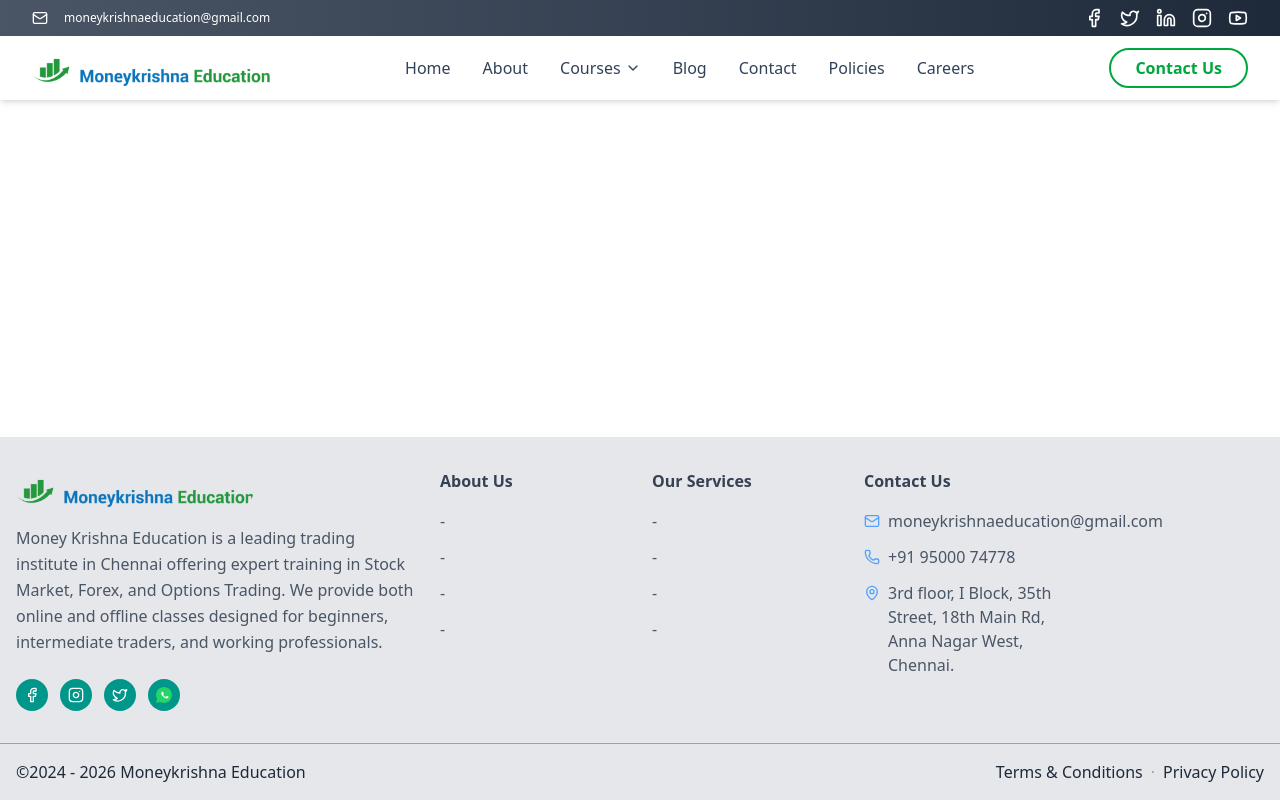
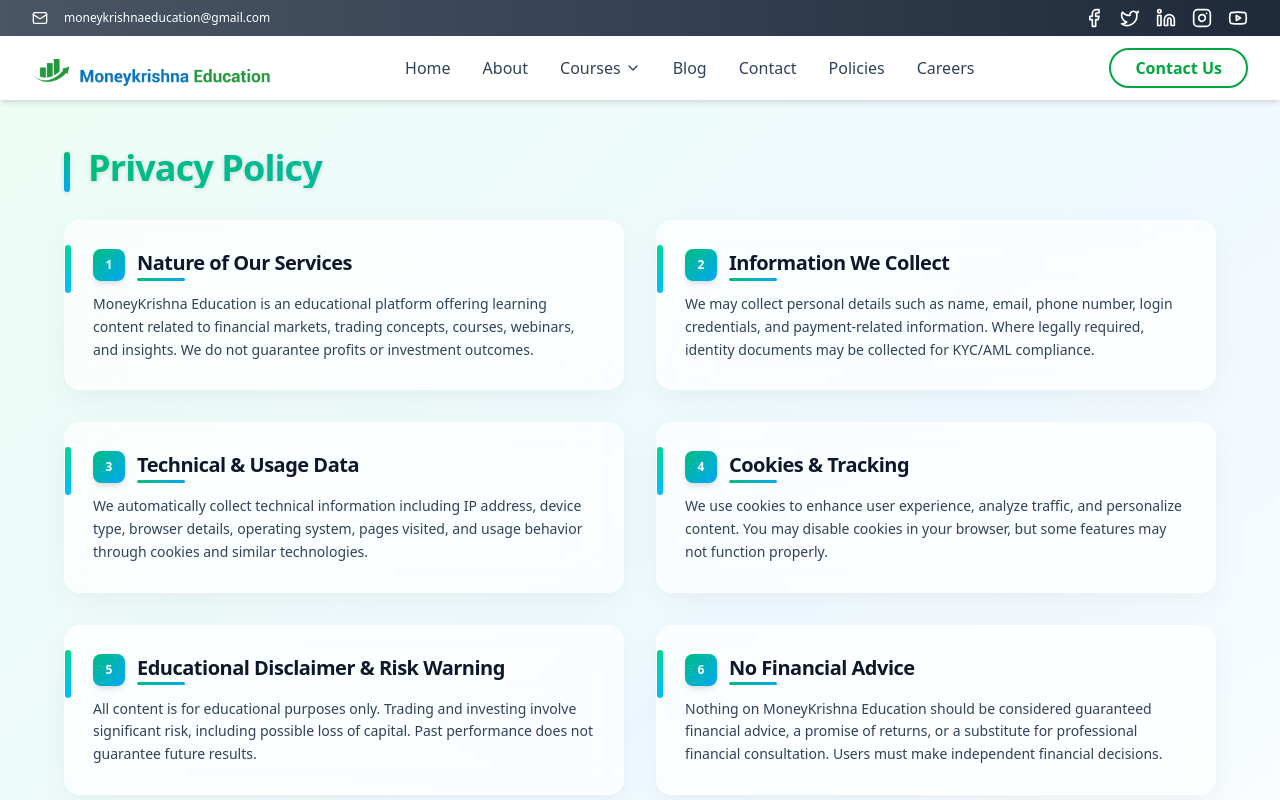
Before and after one commit to Moneykrishnaeducation/MKE, a React (Vite) app: page /disclaimer in a window 1280 px wide. Shown: the top 800 px of the page. Built offline with nearby package versions, Linux system fonts and the light colour scheme.

Commit message:
Policies 1Update

```diff
--- a/src/App.jsx
+++ b/src/App.jsx
@@ -5,6 +5,7 @@
 import About from './Components/About'
 import MT5Education from './Components/MT5Education'
 import Blog from './Components/Blog'
+import Policies from './Components/Policies'
 
 import Footer from './Components/Footer'
 import Blog1 from './Components/Blog1'
@@ -35,6 +36,7 @@
             <Route path="/courses/beginner" element={<BeginnerCourse />} />
             <Route path="/courses/intermediate" element={<Intermediate />} />
             <Route path="/courses/advanced" element={<AdvanceCourse />} />
+            <Route path="/disclaimer" element={<Policies />} />
           </Routes>
         </main>
 
--- /dev/null
+++ b/src/Components/Policies.jsx
@@ -0,0 +1,166 @@
+import React from "react";
+
+const PrivacyPolicy = () => {
+  return (
+    <div className="min-h-screen bg-gradient-to-br from-emerald-50 via-sky-50 to-white">
+      <div className="w-full px-6 sm:px-10 lg:px-16 py-12">
+
+<h1
+  className="relative pl-6 mb-8
+  text-3xl sm:text-4xl font-bold tracking-tight
+  bg-gradient-to-r from-emerald-500 to-sky-500 bg-clip-text text-transparent
+  drop-shadow-sm
+  before:absolute before:left-0 before:top-1
+  before:h-10 before:w-1.5 before:rounded-full
+  before:bg-gradient-to-b before:from-emerald-500 before:to-sky-500"
+>
+  Privacy Policy
+</h1>
+
+
+        {/* Content Grid */}
+        <div className="grid grid-cols-1 md:grid-cols-2 gap-8">
+
+          {[
+            {
+              title: "1. Nature of Our Services",
+              content:
+                "MoneyKrishna Education is an educational platform offering learning content related to financial markets, trading concepts, courses, webinars, and insights. We do not guarantee profits or investment outcomes.",
+            },
+            {
+              title: "2. Information We Collect",
+              content:
+                "We may collect personal details such as name, email, phone number, login credentials, and payment-related information. Where legally required, identity documents may be collected for KYC/AML compliance.",
+            },
+            {
+              title: "3. Technical & Usage Data",
+              content:
+                "We automatically collect technical information including IP address, device type, browser details, operating system, pages visited, and usage behavior through cookies and similar technologies.",
+            },
+            {
+              title: "4. Cookies & Tracking",
+              content:
+                "We use cookies to enhance user experience, analyze traffic, and personalize content. You may disable cookies in your browser, but some features may not function properly.",
+            },
+            {
+              title: "5. Educational Disclaimer & Risk Warning",
+              content:
+                "All content is for educational purposes only. Trading and investing involve significant risk, including possible loss of capital. Past performance does not guarantee future results.",
+            },
+            {
+              title: "6. No Financial Advice",
+              content:
+                "Nothing on MoneyKrishna Education should be considered guaranteed financial advice, a promise of returns, or a substitute for professional financial consultation. Users must make independent financial decisions.",
+            },
+            {
+              title: "7. Data Sharing",
+              content:
+                "We do not sell or rent personal data. Information may be shared only with trusted service providers, authorized partners, or government authorities when legally required, under strict confidentiality obligations.",
+            },
+            {
+              title: "8. Data Security",
+              content:
+                "We implement reasonable technical and organizational measures to protect your data. However, no digital platform can guarantee absolute security.",
+            },
+            {
+              title: "9. User Responsibilities & Prohibited Use",
+              content:
+                "Users must provide accurate information, safeguard login credentials, and use the platform legally. Activities such as hacking, fraud, spamming, or intellectual property violations are strictly prohibited.",
+            },
+            {
+              title: "10. Legal Compliance, Retention & Updates",
+              content:
+                "Data is retained only as long as necessary for services and legal compliance. Our services are not intended for users under 18. This policy may be updated at any time, and continued use implies acceptance.",
+
+            },
+          ].map((item, index) => (
+            <section
+              key={index}
+              className="
+                group relative rounded-2xl
+                bg-white/70 backdrop-blur-xl
+                border border-white/50
+                p-7
+                shadow-[0_8px_30px_rgba(0,0,0,0.05)]
+                hover:shadow-[0_12px_40px_rgba(0,0,0,0.12)]
+                transition-all duration-300 ease-out
+                before:absolute before:left-0 before:top-6
+                before:h-12 before:w-1.5 before:rounded-full
+                before:bg-gradient-to-b before:from-emerald-400 before:to-sky-400
+                hover:before:top-4 hover:before:h-16
+              "
+            >
+<h2 className="flex items-start gap-3 mb-3">
+  {/* Number badge */}
+  <span
+    className="
+      flex items-center justify-center
+      h-8 w-8 shrink-0
+      rounded-lg
+      bg-gradient-to-br from-emerald-500 to-sky-500
+      text-white text-xs font-bold
+      shadow-md
+    "
+  >
+    {item.title.split(".")[0]}
+  </span>
+
+<span
+  className="
+    relative
+    text-lg sm:text-xl
+    font-semibold
+    tracking-tight
+    text-slate-900
+    leading-snug
+    transition-colors duration-300
+    group-hover:text-emerald-600
+  "
+>
+  {item.title.split(". ").slice(1).join(". ")}
+
+  {/* subtle underline accent */}
+  <span
+    className="
+      absolute left-0 -bottom-1
+      h-[3px] w-12
+      bg-gradient-to-r from-emerald-500 to-sky-500
+      rounded-full
+      transition-all duration-300
+      group-hover:w-full
+    "
+  />
+</span>
+</h2>
+
+
+              {item.content && (
+                <p className="text-sm leading-relaxed text-slate-700">
+                  {item.content}
+                </p>
+              )}
+
+              {item.list && (
+                <ul className="list-disc pl-5 text-sm text-slate-700 space-y-1">
+                  {item.list.map((li, i) => (
+                    <li key={i}>{li}</li>
+                  ))}
+                </ul>
+              )}
+            </section>
+          ))}
+        </div>
+
+        {/* Footer Disclaimer */}
+<div className="mt-16 flex justify-center">
+  <p className="text-xs sm:text-sm text-slate-600 bg-white/60 backdrop-blur-md
+    px-6 py-2 rounded-full border border-white/50 shadow-sm text-center whitespace-nowrap">
+    This Privacy Policy is provided for informational purposes only and does not constitute legal advice. Please consult a qualified legal professional to ensure compliance with applicable laws.
+  </p>
+</div>
+      </div>
+    </div>
+  );
+};
+
+export default PrivacyPolicy;
```
